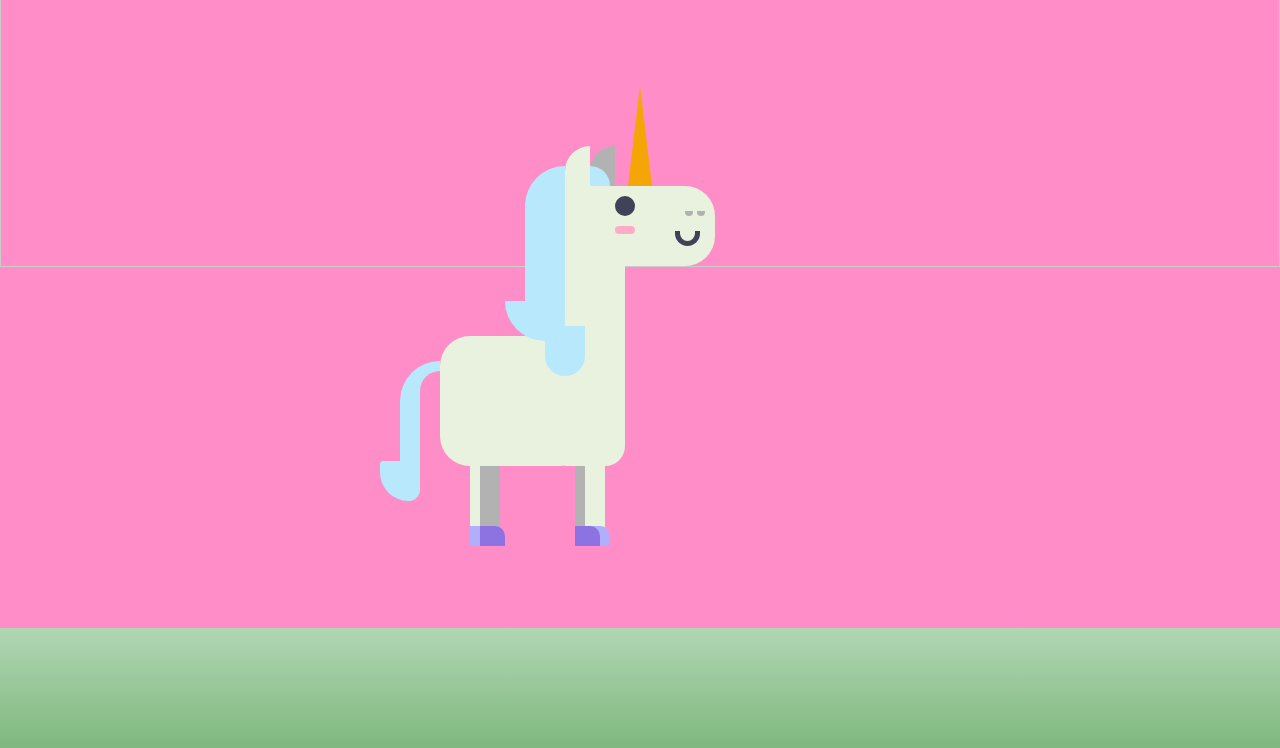
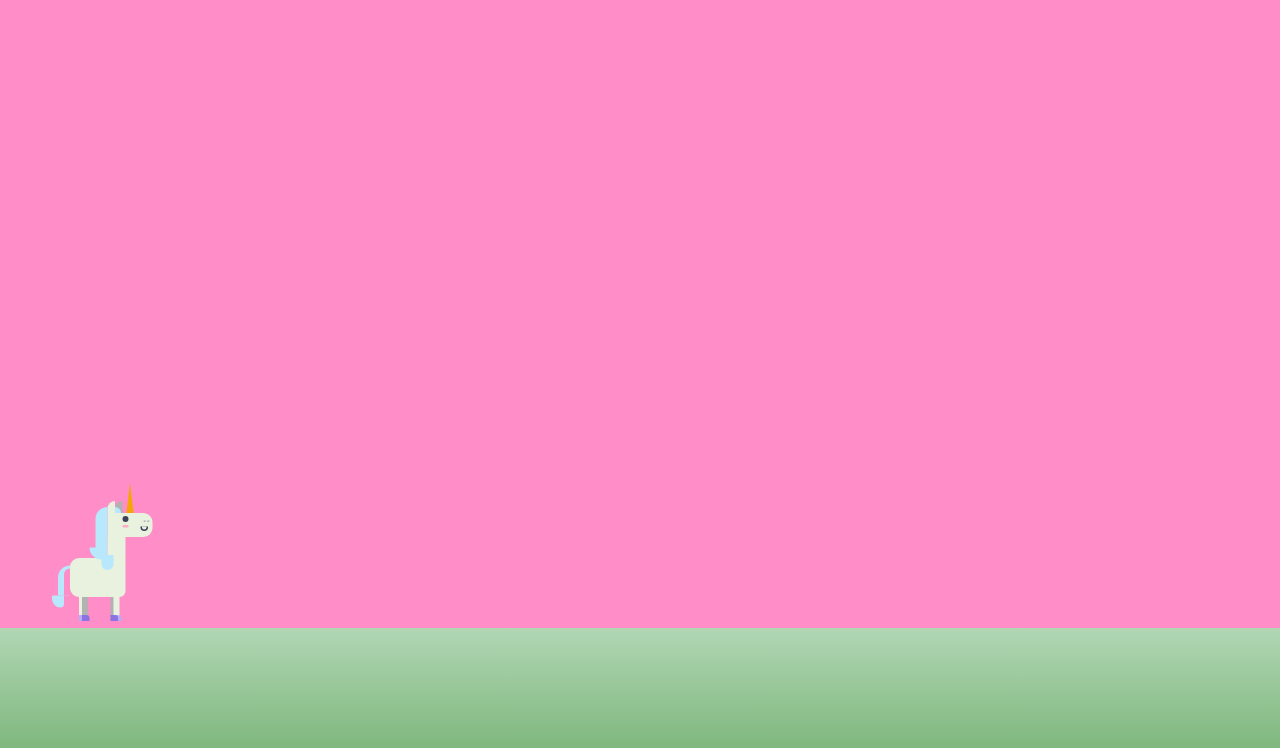
Before and after one commit to lupeMorales/unicorn_game, a website with bundled scripts: page index.html in a window 1280 px wide. Shown: the part 52-800 px from the top of the page. Built offline with nearby package versions, Linux system fonts and the light colour scheme.

Commit message:
posicionate unicorn

```diff
--- a/components/lm-unicorn.js
+++ b/components/lm-unicorn.js
@@ -4,11 +4,12 @@ export class LmUnicorn extends LitElement {
   static styles = [
     css`
       :host {
-        display: flex;
-        justify-content: center;
-        align-items: center;
-        flex-direction: column;
-        border: 1px solid #ccc;
+        display: block;
+        transform: scale(0.3);
+        bottom:-20%;
+        left:-220px;
+        position: absolute;
+
 
         --white: #e9f1df;
         --hair: #b8e8fc;
@@ -19,13 +20,18 @@ export class LmUnicorn extends LitElement {
         --dark-grey: #404258;
         --light-grey: #b2b2b2;
         --grass: #b1d7b4;
+
+
       }
 
       .unicorn__container {
+         width: 700px;
+        height: 700px;
         display: flex;
-        justify-content: center;
+        justify-content: flex-start;
         align-items: center;
         flex-direction: column;
+  ∫
       }
       /* HORN */
       .unicorn__horn {
--- a/index.html
+++ b/index.html
@@ -10,12 +10,8 @@
     <link rel="stylesheet" href="./styles/main.css" />
   </head>
 
-  <body class="body">
-    <header>
-      <h1>Unicorn Game</h1>
-    </header>
-
-    <main>
+  <body>
+    <main class="main">
       <lm-unicorn></lm-unicorn>
     </main>
 
--- a/styles/main.css
+++ b/styles/main.css
@@ -9,13 +9,10 @@
   box-sizing: border-box;
 }
 
-.body {
+.main {
   width: 100%;
   height: 100vh;
-  /*   display: flex;
-  justify-content: center;
-  align-items: center;
-  flex-direction: column; */
+  position: relative;
   background-color: var(--background);
   background: linear-gradient(
     to bottom,
```
